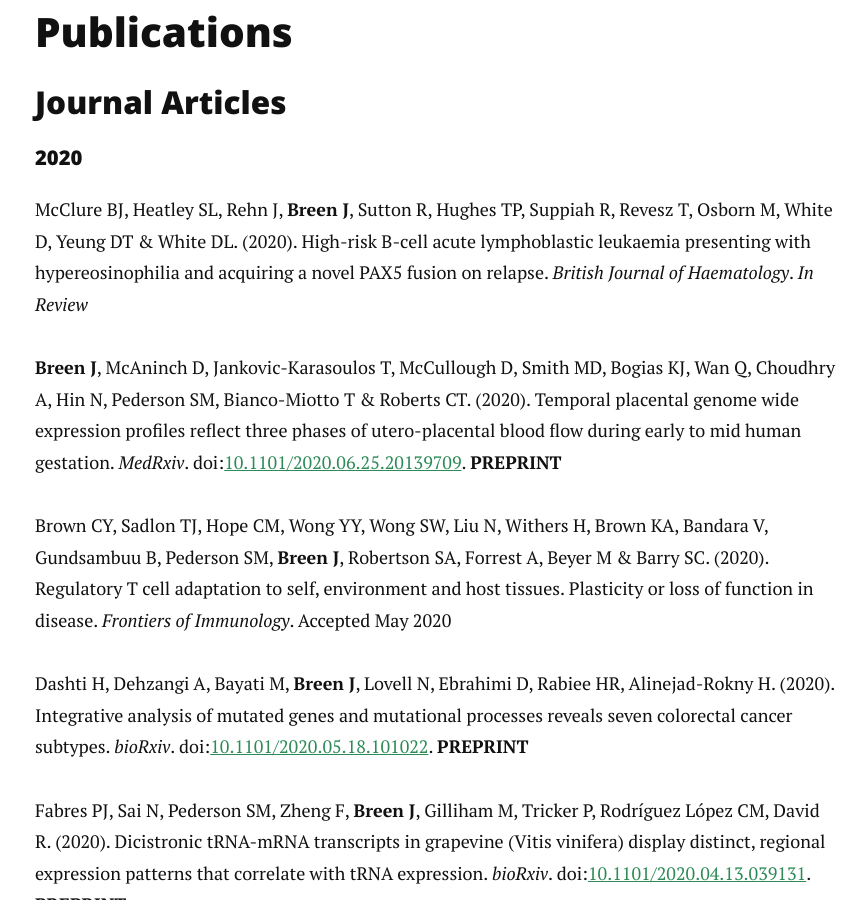
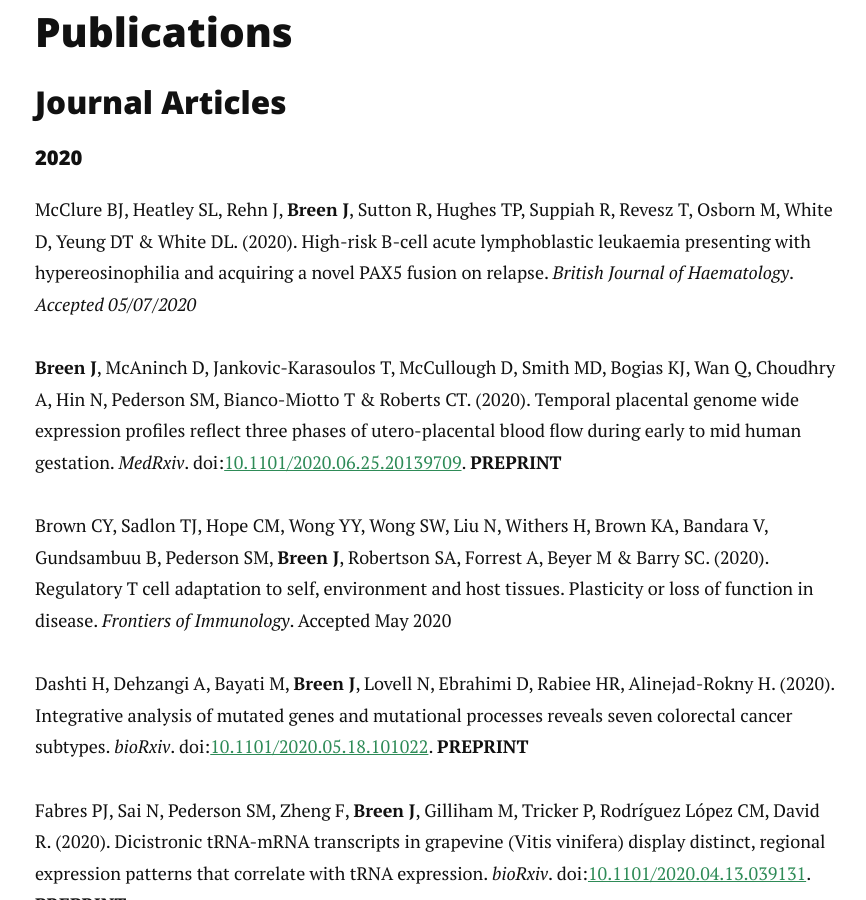
Before and after one commit to jimmybgammyknee/jimmybgammyknee.github.io, a Jekyll site: the page built from cv.md, in a window 1280 px wide and 900 px high, scrolled down 2779 px. Shown: the whole window, without its empty margins (205-1071 px from the left). Built offline with Jekyll 4.4.1, drawn with Linux system fonts in a browser that asks for light colours; nearby versions of some CDN libraries.

```diff
--- a/cv.md
+++ b/cv.md
@@ -84,7 +84,7 @@
 #### 2020
 {:.no_toc}
 
-McClure BJ, Heatley SL, Rehn J, **Breen J**, Sutton R, Hughes TP, Suppiah R, Revesz T, Osborn M, White D, Yeung DT & White DL. (2020). High-risk B-cell acute lymphoblastic leukaemia presenting with hypereosinophilia and acquiring a novel PAX5 fusion on relapse. _British Journal of Haematology_. *In Review*
+McClure BJ, Heatley SL, Rehn J, **Breen J**, Sutton R, Hughes TP, Suppiah R, Revesz T, Osborn M, White D, Yeung DT & White DL. (2020). High-risk B-cell acute lymphoblastic leukaemia presenting with hypereosinophilia and acquiring a novel PAX5 fusion on relapse. _British Journal of Haematology_. *Accepted 05/07/2020*
 
 **Breen J**, McAninch D, Jankovic-Karasoulos T, McCullough D, Smith MD, Bogias KJ, Wan Q, Choudhry A, Hin N, Pederson SM, Bianco-Miotto T & Roberts CT. (2020). Temporal placental genome wide expression profiles reflect three phases of utero-placental blood flow during early to mid human gestation. _MedRxiv_. doi:[10.1101/2020.06.25.20139709](https://doi.org/10.1101/2020.06.25.20139709). **PREPRINT**
 
```
